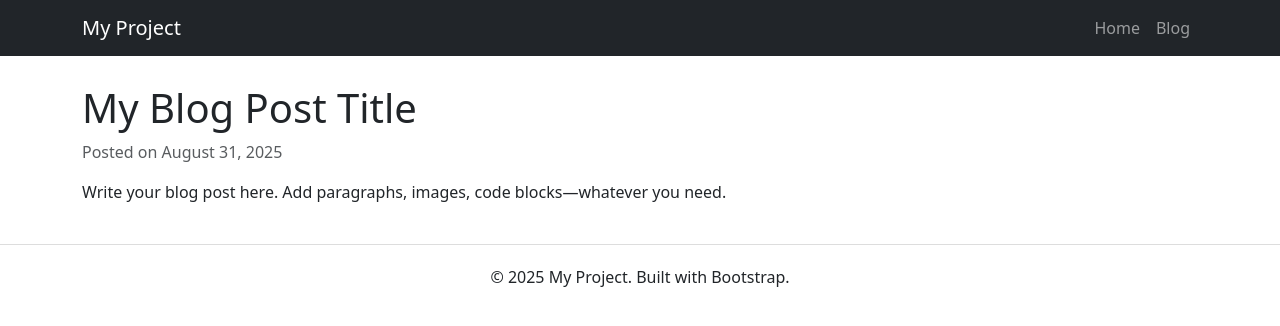
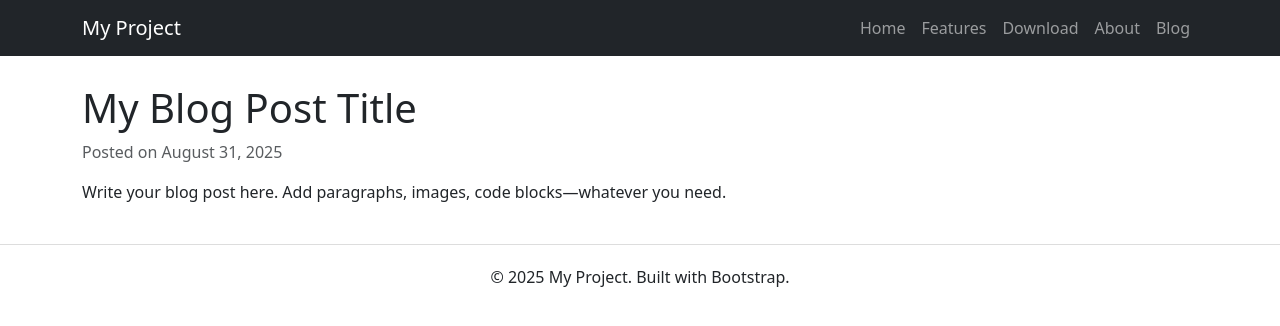
Before and after one commit to vocaab/blog, a plain HTML site: page blog/blog.html in a window 1280 px wide. Drawn offline with nearby package versions, Linux system fonts and the light colour scheme.

Commit message:
Update blog.html

```diff
--- a/blog/blog.html
+++ b/blog/blog.html
@@ -15,10 +15,16 @@
   <nav class="navbar navbar-expand-lg navbar-dark bg-dark fixed-top">
   <div class="container">
     <a class="navbar-brand" href="../index.html">My Project</a>
-      <div class="collapse navbar-collapse">
+    <button class="navbar-toggler" type="button" data-bs-toggle="collapse" data-bs-target="#navbarNav">
+      <span class="navbar-toggler-icon"></span>
+    </button>
+    <div class="collapse navbar-collapse" id="navbarNav">
       <ul class="navbar-nav ms-auto">
         <li class="nav-item"><a class="nav-link" href="../index.html">Home</a></li>
-          <li class="nav-item"><a class="nav-link" href=\"../blog/index.html\">Blog</a></li>
+        <li class="nav-item"><a class="nav-link" href="../features.html">Features</a></li>
+        <li class="nav-item"><a class="nav-link" href="../download.html">Download</a></li>
+        <li class="nav-item"><a class="nav-link" href="../about.html">About</a></li>
+        <li class="nav-item"><a class="nav-link" href="index.html">Blog</a></li>
       </ul>
     </div>
   </div>
@@ -38,4 +44,5 @@
     </div>
   </footer>
 </body>
+
 </html>
```
Lines whose indentation alone changed are shown as unchanged.
